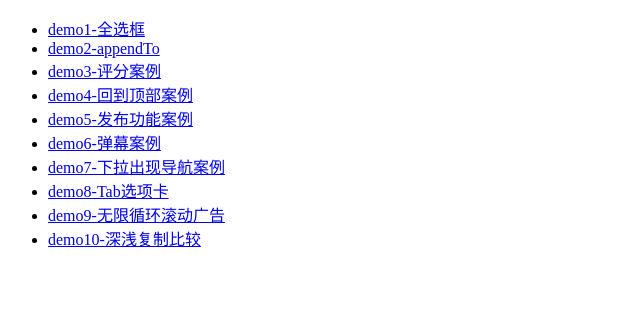
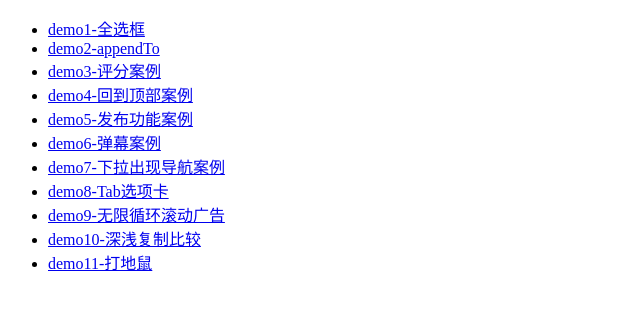
Before and after one commit to WangHanWei19971211/jQueryDemos, a plain HTML site: page index.html in a window 1280 px wide. Shown: the whole page, without its empty margins (0-640 px from the left). Drawn offline with Linux system fonts and the light colour scheme.

Commit message:
Update index.html

```diff
--- a/index.html
+++ b/index.html
@@ -36,6 +36,9 @@
 			<li>
 				<a href="demo10-深浅复制比较.html" target="_blank">demo10-深浅复制比较</a>
 			</li>
+			<li>
+				<a href="demo11-打地鼠.html" target="_blank">demo11-打地鼠</a>
+			</li>
 		</ul>
 
 	</body>
```
